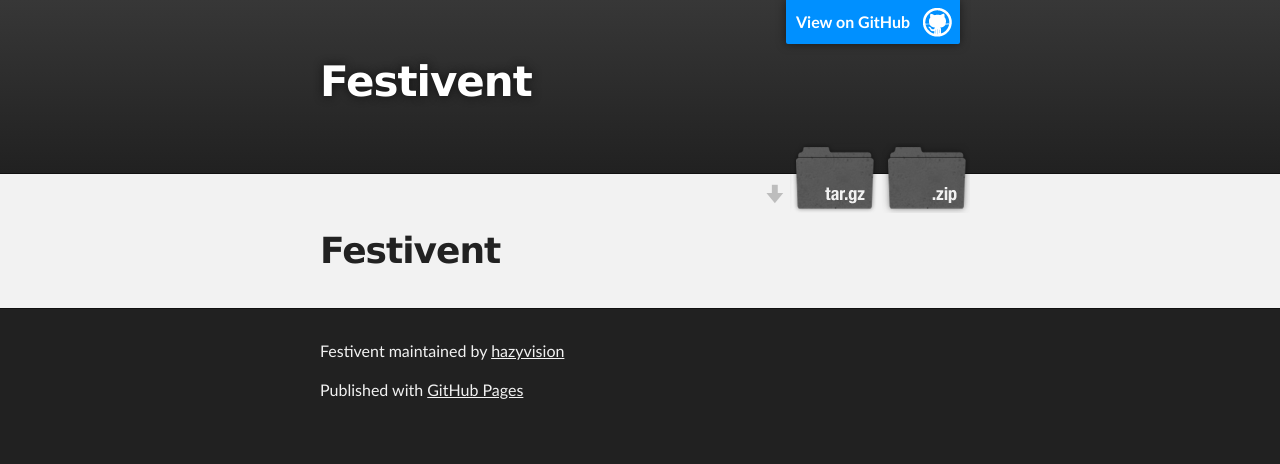
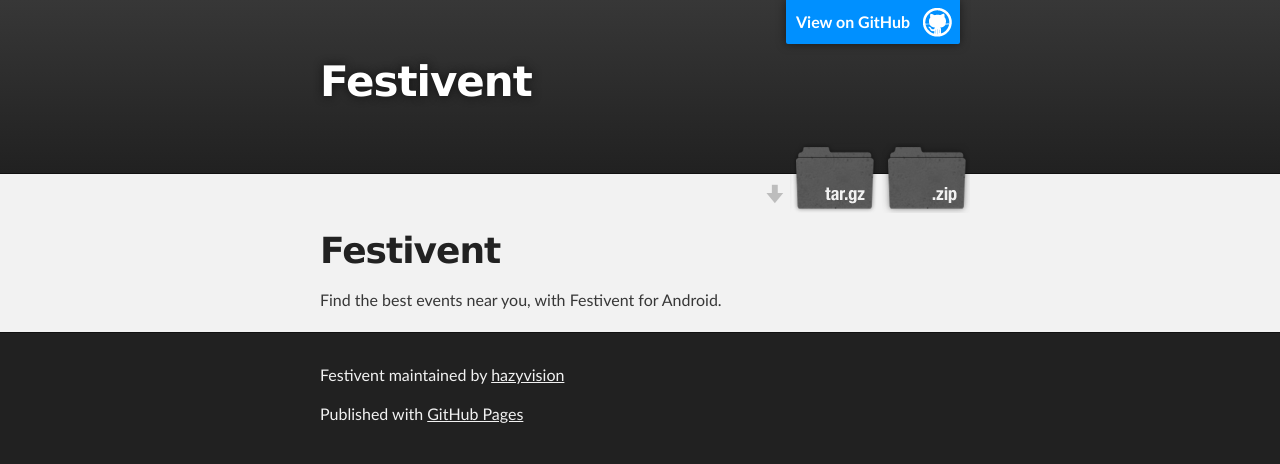
Before and after one commit to hardeepsingh07/Festivent, a plain HTML site: page index.html in a window 1280 px wide. Drawn offline with Linux system fonts and the light colour scheme.

Commit message:
Update index.html

```diff
--- a/index.html
+++ b/index.html
@@ -33,6 +33,7 @@
       <section id="main_content" class="inner">
         <h1>
 <a id="festivent" class="anchor" href="#festivent" aria-hidden="true"><span class="octicon octicon-link"></span></a>Festivent</h1>
+        Find the best events near you, with Festivent for Android.
       </section>
     </div>
 
```
